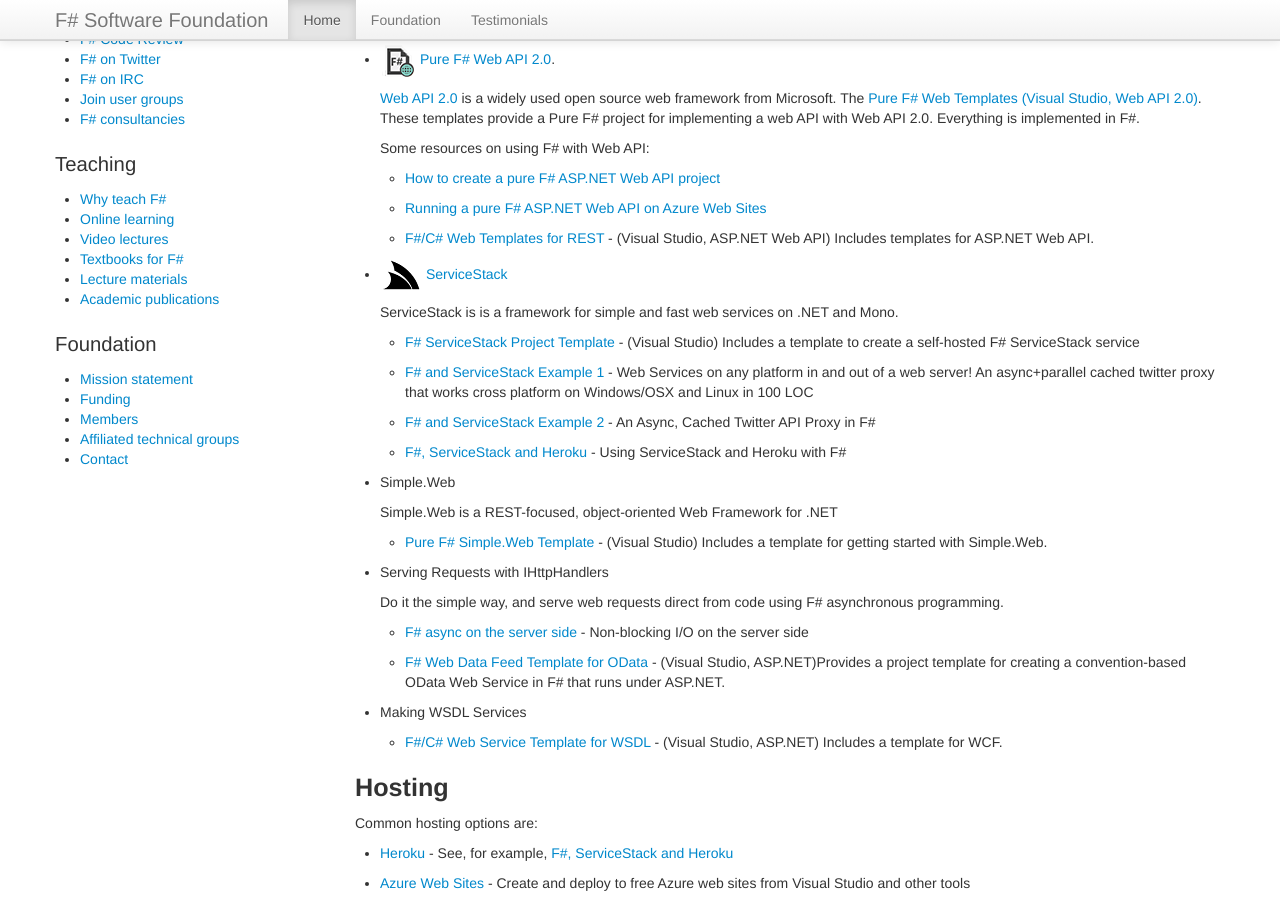
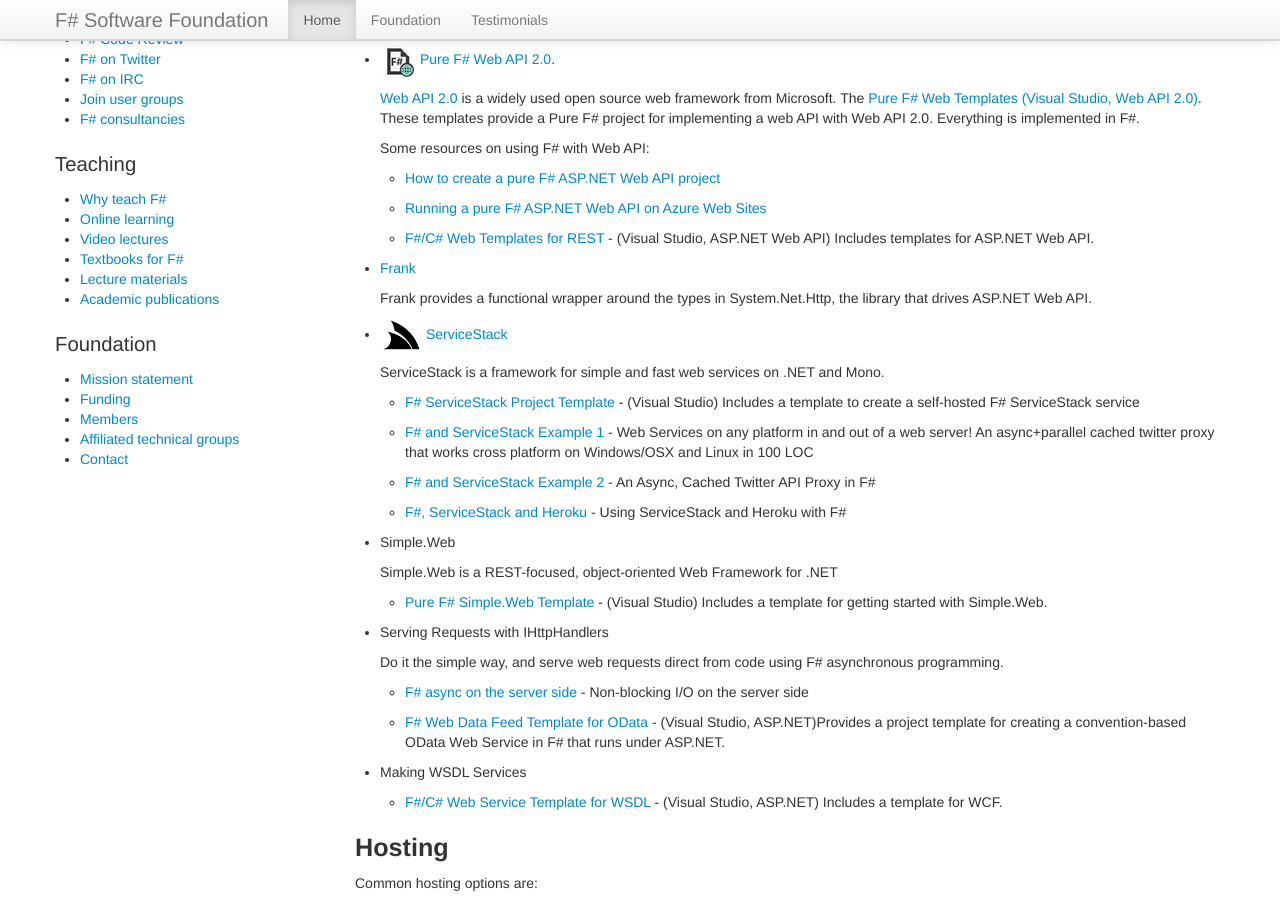
Before and after one commit to fsharp/fsharp.org, a Jekyll site: the page built from webstacks/index.md, in a window 1280 px wide and 900 px high, scrolled down 786 px. Built offline with Jekyll 4.4.1, drawn with Linux system fonts in a browser that asks for light colours; nearby versions of some CDN libraries; some web fonts are replaced; comment, search, counter and statistics services are not loaded; some of the changed text lies outside the part shown.

Commit message:
Add Frank and F# on the Web Workshop.

```diff
--- a/webstacks/index.md
+++ b/webstacks/index.md
@@ -59,9 +59,13 @@
 
    * [F#/C# Web Templates for REST](http://visualstudiogallery.msdn.microsoft.com/3d2bf938-fc9e-403c-90b3-8de27dc23095) - (Visual Studio, ASP.NET Web API) Includes templates for ASP.NET Web API.
 
+ * [Frank](https://frankfs.net/)
+
+    Frank provides a functional wrapper around the types in System.Net.Http, the library that drives ASP.NET Web API.
+
  * ![logo](/images/thumbs/servicestack.png)&nbsp;[ServiceStack](https://servicestack.net/)
 
-   ServiceStack is is a framework for simple and fast web services on .NET and Mono.
+   ServiceStack is a framework for simple and fast web services on .NET and Mono.
 
    * [F# ServiceStack Project Template](http://visualstudiogallery.msdn.microsoft.com/278caff1-917a-4ac1-a552-e5a2ce0f6e1f) - (Visual Studio) Includes a template to create a self-hosted F# ServiceStack service
 
@@ -148,6 +152,8 @@
 
  * [Building Data-Driven Websites](http://msdn.microsoft.com/en-us/library/hh273072.aspx)
 
+ * [F# on the Web Workshop](https://github.com/c4fsharp/FsOnTheWeb-Workshop)
+
  * [F# 3.0: data, services, Web, cloud, at your fingertips](http://channel9.msdn.com/Events/Build/BUILD2011/SAC-904T)
 
  * [F# Introduction](http://skillsmatter.com/podcast/scala/phil-trelford-f-introduction)
```
